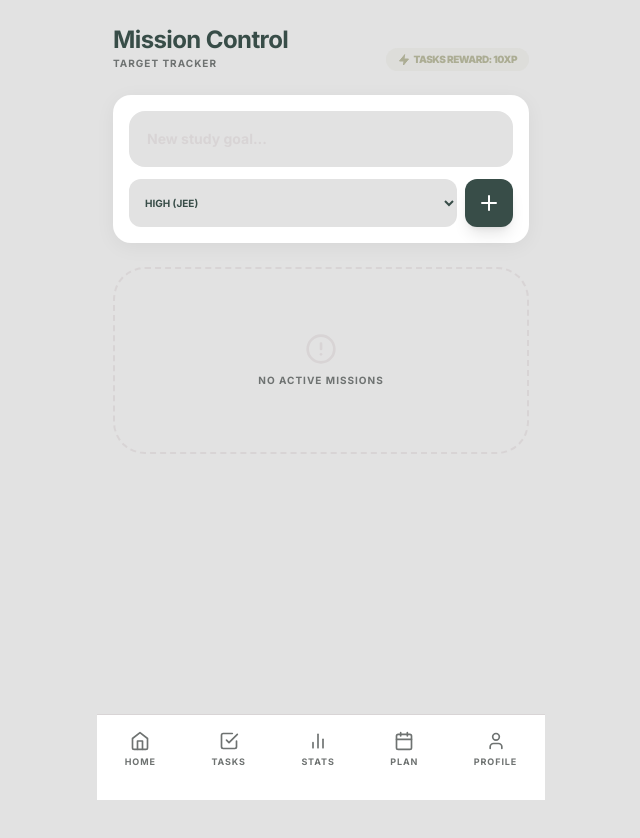
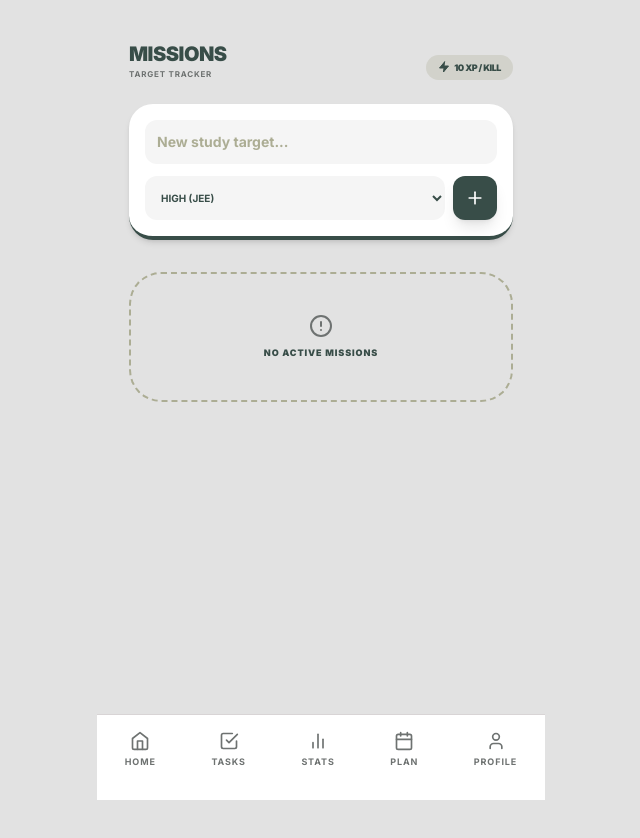
Before and after one commit to hetkeraliya/monkstudy, a Next.js app: page /tasks in a window 1280 px wide. Shown: the top 838 px of the page, without its empty margins (319-959 px from the left). Built offline with nearby package versions, Linux system fonts and the light colour scheme.

Commit message:
Update page.tsx

```diff
--- a/app/tasks/page.tsx
+++ b/app/tasks/page.tsx
@@ -2,8 +2,8 @@
 
 import { useState, useEffect } from "react";
 import { motion, AnimatePresence } from "framer-motion";
-import { Plus, Trash2, CheckCircle2, Circle, AlertCircle, Zap } from "lucide-react";
-import { useStore } from "../../store/useStore"; // Fixed path
+import { Plus, Trash2, Circle, AlertCircle, Zap } from "lucide-react";
+import { useStore } from "../../store/useStore";
 import { vibrate } from "../../lib/db";
 
 export default function Tasks() {
@@ -11,7 +11,7 @@ export default function Tasks() {
   const [input, setInput] = useState("");
   const [priority, setPriority] = useState<'High' | 'Mid' | 'Low'>('High');
 
-  const { tasks, addTask, toggleTask, deleteTask, addXp } = useStore();
+  const { tasks, addTask, deleteTask, addXp } = useStore();
 
   useEffect(() => setMounted(true), []);
 
@@ -23,41 +23,41 @@ export default function Tasks() {
     }
   };
 
-  const handleToggle = (id: string, completed: boolean) => {
-    vibrate(20);
-    toggleTask(id);
-    if (!completed) addXp(10); // +10 XP for JEE prep tasks
+  const handleComplete = (id: string) => {
+    vibrate(40);
+    addXp(10); // Reward 10 XP
+    deleteTask(id); // Auto-delete task
   };
 
   if (!mounted) return null;
 
   return (
-    <div className="space-y-6 pb-24">
+    <div className="space-y-6 pb-24 max-w-md mx-auto p-4 bg-[#E2E2E2] min-h-screen">
       <header className="pt-2 flex justify-between items-end">
         <div>
-          <h1 className="text-2xl font-bold text-monk-dark tracking-tight">Mission Control</h1>
-          <p className="text-[10px] text-monk-muted font-bold uppercase tracking-widest">Target Tracker</p>
+          <h1 className="text-xl font-black text-[#384D48] tracking-tight uppercase">Missions</h1>
+          <p className="text-[8px] text-[#6E7271] font-bold uppercase tracking-widest">Target Tracker</p>
         </div>
-        <div className="flex items-center gap-1 bg-monk-olive/10 px-3 py-1 rounded-full text-monk-olive">
+        <div className="flex items-center gap-1 bg-[#ACAD94]/30 px-3 py-1.5 rounded-full text-[#384D48]">
           <Zap size={12} fill="currentColor" />
-          <span className="text-[10px] font-black uppercase tracking-tighter">Tasks Reward: 10XP</span>
+          <span className="text-[9px] font-black uppercase tracking-tighter">10 XP / Kill</span>
         </div>
       </header>
 
-      {/* Modern Input Bar */}
-      <div className="matte-card p-4 space-y-3 shadow-matte border-b-4 border-monk-sand/20">
+      {/* Input Bar */}
+      <div className="bg-white p-4 rounded-3xl shadow-md border-b-4 border-[#384D48] space-y-3">
         <input
           type="text"
           value={input}
           onChange={(e) => setInput(e.target.value)}
-          placeholder="New study goal..."
-          className="w-full p-4 bg-monk-bg rounded-2xl text-sm font-bold outline-none placeholder:text-monk-sand border-2 border-transparent focus:border-monk-olive/20 transition-all"
+          placeholder="New study target..."
+          className="w-full p-3 bg-[#F5F5F5] rounded-xl text-sm font-bold outline-none text-[#384D48] placeholder:text-[#ACAD94]"
         />
         <div className="flex gap-2">
           <select
             value={priority}
             onChange={(e) => setPriority(e.target.value as any)}
-            className="flex-1 p-3 bg-monk-bg rounded-xl text-[10px] font-bold uppercase outline-none text-monk-dark"
+            className="flex-1 p-3 bg-[#F5F5F5] rounded-xl text-[10px] font-bold uppercase outline-none text-[#384D48]"
           >
             <option value="High">HIGH (JEE)</option>
             <option value="Mid">MID (COACHING)</option>
@@ -65,9 +65,9 @@ export default function Tasks() {
           </select>
           <button
             onClick={handleAdd}
-            className="p-3 bg-monk-dark text-white rounded-xl active:scale-90 transition-transform shadow-lg"
+            className="p-3 bg-[#384D48] text-white rounded-xl active:scale-90 transition-transform shadow-lg"
           >
-            <Plus size={24} />
+            <Plus size={20} />
           </button>
         </div>
       </div>
@@ -77,44 +77,37 @@ export default function Tasks() {
         <AnimatePresence mode="popLayout">
           {tasks.length > 0 ? tasks.map((task) => (
             <motion.div
-              key={task.id}
-              layout
-              initial={{ opacity: 0, y: 10 }}
-              animate={{ opacity: 1, y: 0 }}
-              exit={{ opacity: 0, scale: 0.95 }}
-              className={`matte-card p-4 flex items-center justify-between border-l-4 transition-all ${
-                task.completed ? 'opacity-40 grayscale' : 'opacity-100'
+              key={task.id} layout
+              initial={{ opacity: 0, y: 10 }} animate={{ opacity: 1, y: 0 }} exit={{ opacity: 0, scale: 0.9, x: 50 }}
+              className={`bg-white p-4 flex items-center justify-between border-l-4 rounded-2xl shadow-sm ${
+                task.priority === 'High' ? 'border-[#384D48]' : task.priority === 'Mid' ? 'border-[#ACAD94]' : 'border-[#6E7271]'
               }`}
-              style={{ borderLeftColor: task.priority === 'High' ? '#ef4444' : task.priority === 'Mid' ? '#fb923c' : '#60a5fa' }}
             >
-              <div className="flex items-center gap-3 flex-1 overflow-hidden" onClick={() => handleToggle(task.id, task.completed)}>
-                <button className="text-monk-olive flex-shrink-0">
-                  {task.completed ? <CheckCircle2 size={22} /> : <Circle size={22} />}
+              <div className="flex items-center gap-3 flex-1 overflow-hidden">
+                <button onClick={() => handleComplete(task.id)} className="text-[#384D48] flex-shrink-0 hover:text-[#ACAD94]">
+                  <Circle size={22} />
                 </button>
                 <div className="flex flex-col truncate">
-                  <span className={`text-sm font-bold truncate ${task.completed ? 'line-through' : 'text-monk-dark'}`}>
+                  <span className="text-[13px] font-bold truncate text-[#384D48]">
                     {task.text}
                   </span>
-                  <span className="text-[8px] font-bold text-monk-muted uppercase tracking-tighter">
+                  <span className="text-[8px] font-black text-[#ACAD94] uppercase tracking-tighter">
                     {task.priority} Priority
                   </span>
                 </div>
               </div>
-              <button
-                onClick={() => { vibrate(60); deleteTask(task.id); }}
-                className="p-2 text-monk-sand hover:text-red-500 transition-colors"
-              >
-                <Trash2 size={18} />
+              <button onClick={() => { vibrate(60); deleteTask(task.id); }} className="p-2 text-[#D8D4D5] hover:text-red-500 transition-colors">
+                <Trash2 size={16} />
               </button>
             </motion.div>
           )) : (
-            <div className="p-16 text-center bg-monk-bg/30 rounded-[32px] border-2 border-dashed border-monk-sand">
-              <AlertCircle className="mx-auto text-monk-sand mb-2" size={32} />
-              <p className="text-[10px] text-monk-muted font-bold uppercase tracking-widest">No Active Missions</p>
+            <div className="p-10 text-center border-2 border-dashed border-[#ACAD94] rounded-[32px] mt-8">
+              <AlertCircle className="mx-auto text-[#6E7271] mb-2" size={24} />
+              <p className="text-[9px] text-[#384D48] font-black uppercase tracking-widest">No Active Missions</p>
             </div>
           )}
         </AnimatePresence>
       </div>
     </div>
   );
-                    }
+}
```
